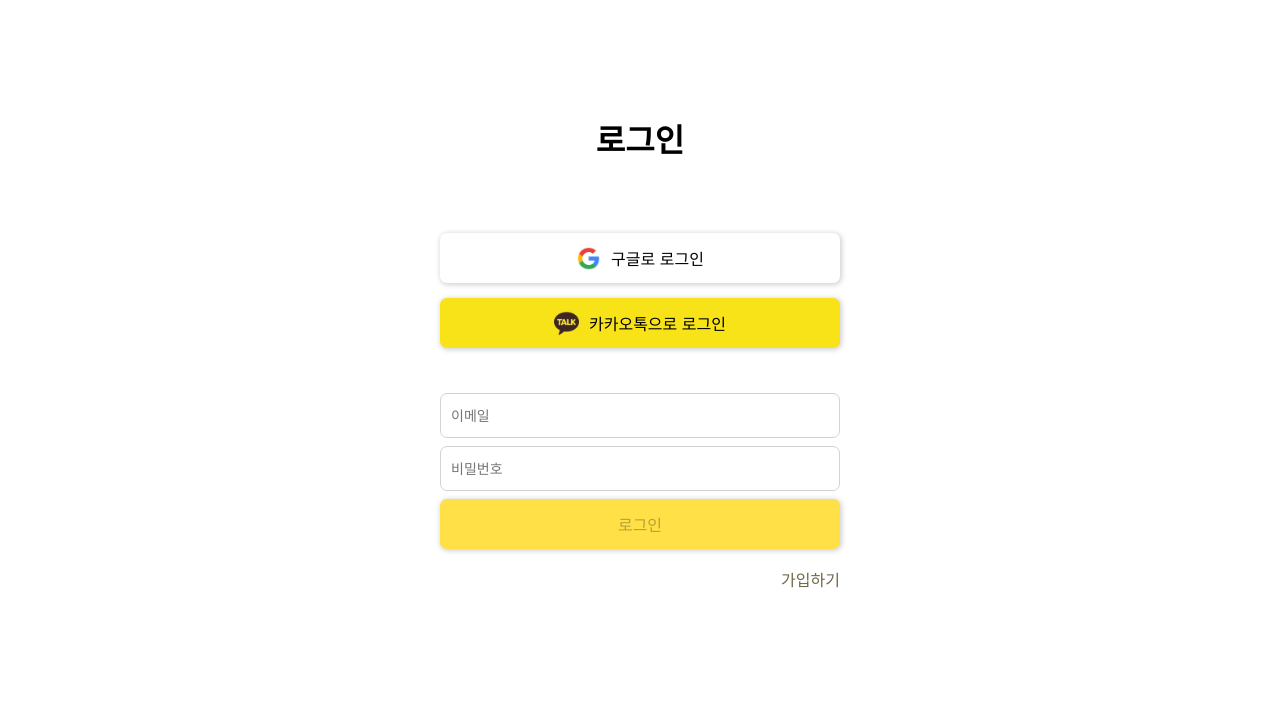
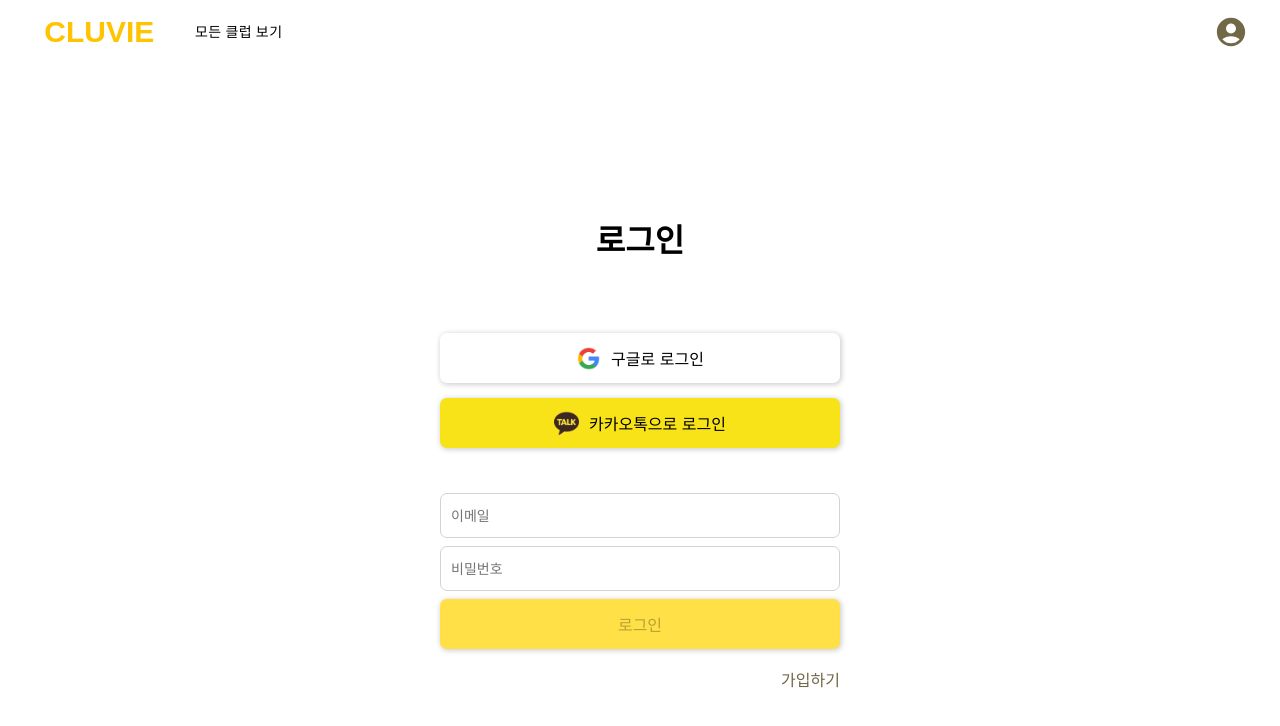
Before and after one commit to leewol/Cluvie, a React (Create React App) app in the folder front/: page /signIn in a window 1280 px wide. Shown: the top 726 px of the page. Built offline with nearby package versions, Linux system fonts and the light colour scheme; a web font is replaced by a local one.

Commit message:
[Chore] Header 적용

```diff
--- a/front/src/App.tsx
+++ b/front/src/App.tsx
@@ -11,11 +11,13 @@ import ClubList from "@/pages/ClubList";
 import ClubCreate from "@/pages/ClubCreate/ClubCreate";
 import ClubUpdate from "@/pages/ClubUpdate/ClubUpdate";
 import ClubCreateTest from "@/pages/ClubCreateTest";
+import Header from "@/components/Header/Header";
 
 function App() {
   return (
     <div className='App'>
       <BrowserRouter>
+        <Header />
         <Routes>
           <Route path='/' element={<Main />} />
           <Route path='signIn' element={<SignIn />} />
--- a/front/src/pages/ClubCreate/ClubCreate.tsx
+++ b/front/src/pages/ClubCreate/ClubCreate.tsx
@@ -122,7 +122,7 @@ return (
 	<div>
     {duplication === -1 && <Style.CoverDiv />}
     <Style.WholeBox>
-      <Header />
+      {/* <Header /> */}
       <Style.Title>
         클럽 상세 정보
       </Style.Title>
--- a/front/src/pages/ClubDetail/ClubDetail.tsx
+++ b/front/src/pages/ClubDetail/ClubDetail.tsx
@@ -81,7 +81,7 @@ function ClubDetail() {
 
   return (
     <div>
-      <Header />
+      {/* <Header /> */}
       <Style.WholeBox>
         <Style.WholeCard>
           <img
--- a/front/src/pages/ClubUpdate/ClubUpdate.tsx
+++ b/front/src/pages/ClubUpdate/ClubUpdate.tsx
@@ -130,7 +130,7 @@ return (
 	<div>
     {duplication === -1 && <Style.CoverDiv />}
     <Style.WholeBox>
-      <Header />
+      {/* <Header /> */}
       <Style.Title>
         클럽 상세 정보
       </Style.Title>
--- a/front/src/styles/containers.tsx
+++ b/front/src/styles/containers.tsx
@@ -5,6 +5,7 @@ const ContainerBox = styled.div`
   display: flex;
   justify-content: center;
   align-items: center;
+  margin-top: 50px;
   h1 {
     margin-bottom: 70px;
   }
```
